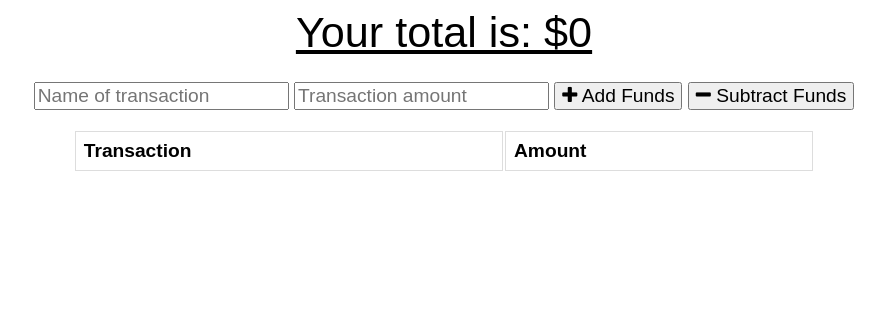
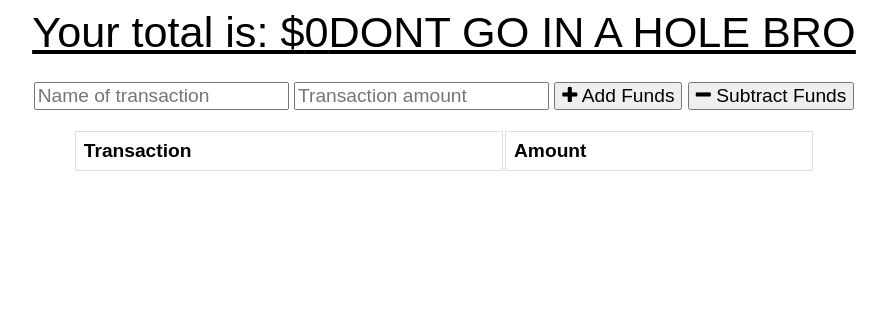
Before and after one commit to Mcowley1/budget-tracker, a website: page public/index.html in a window 1280 px wide. Shown: the whole page, without its empty margins (196-1083 px from the left). Drawn offline with nearby package versions, Linux system fonts and the light colour scheme; no server answers.

Commit message:
touch ups

```diff
--- a/package.json
+++ b/package.json
@@ -1,8 +1,8 @@
 {
   "name": "budget-tracker",
   "version": "1.0.0",
-  "description": "",
-  "main": "index.js",
+  "description": "budget tracker to track expenses",
+  "main": "server.js",
   "scripts": {
     "test": "echo \"Error: no test specified\" && exit 1"
   },
--- a/public/index.html
+++ b/public/index.html
@@ -16,7 +16,7 @@
 <body>
   <div class="wrapper">
     <div class="total">
-      <div class="total">Your total is: $<span id="total">0</span></div>
+      <div class="total">Your total is: $<span id="total">0</span>DONT GO IN A HOLE BRO</div>
     </div>
 
     <div class="form">
--- a/public/js/idb.js
+++ b/public/js/idb.js
@@ -1,4 +1,3 @@
-//create db var
 let db;
 // create connection to Indexedb db and call it budget_tracker_pwa. Set it to version 1
 const request = window.indexedDB.open('budget_tracker_pwa', 1);
@@ -64,7 +63,6 @@ function uploadTransaction() {
             throw new Error(serverResponse);
           }
 
-          //another one
           const transaction = db.transaction(['budget_tracker_pwa'], 'readwrite');
           const transactionObjectStore = transaction.objectStore('budget_tracker_pwa');
           // clear all items in your store
--- a/public/js/index.js
+++ b/public/js/index.js
@@ -89,7 +89,6 @@ function sendTransaction(isAdding) {
   if (!isAdding) {
     transaction.value *= -1;
   }
-  // add to beginning of current array of data
 
   transactions.unshift(transaction);
     console.log({ transactions, transaction});
@@ -97,9 +96,6 @@ function sendTransaction(isAdding) {
   populateChart();
   populateTable();
   populateTotal();
-
-
-
 
   // also send to server
   console.log(fetch);
```
Also changed, not shown: README.md, budget-pic.png, 1 other file.
